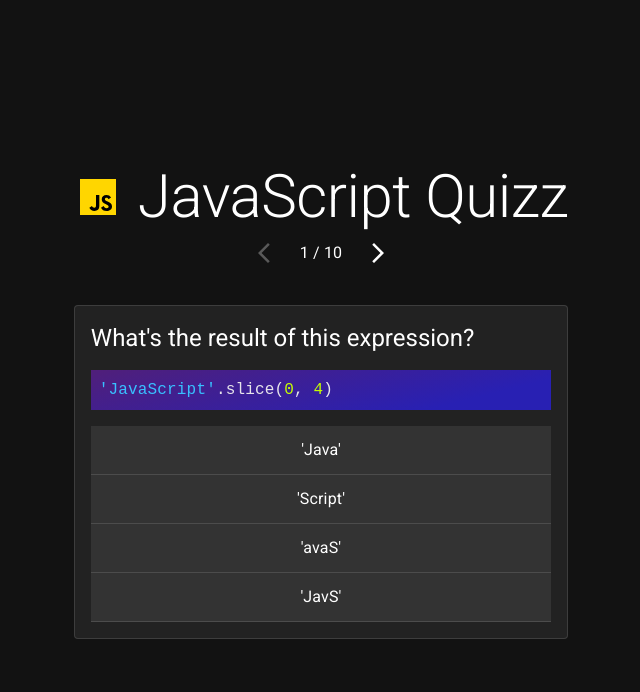
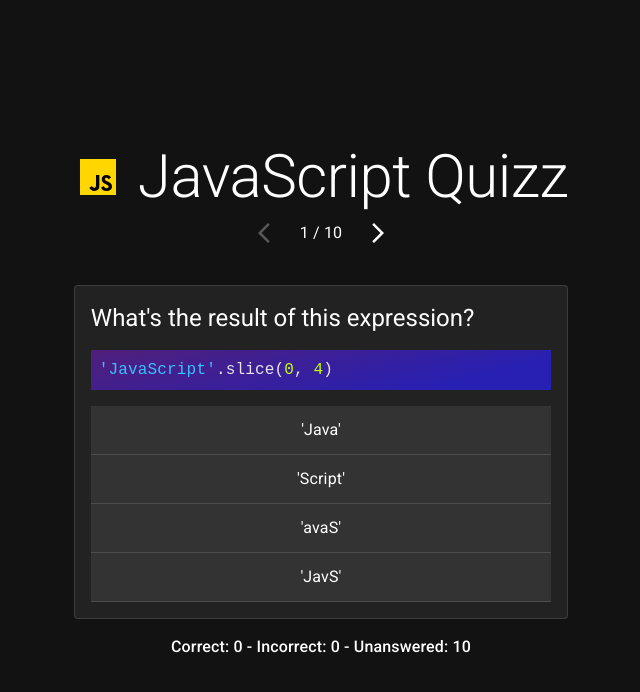
Before and after one commit to diegowrhasta/javascript-quiz, a React (Vite) app: page / in a window 1280 px wide. Both pictures are taken after a click on the button "START!". Shown: the top 692 px of the page, without its empty margins (319-959 px from the left). Built offline with nearby package versions, Linux system fonts and the light colour scheme.

Commit message:
Adds Footer component that keeps track of the questions answered, correct and incorrect answers

```diff
--- /dev/null
+++ b/src/Footer.tsx
@@ -0,0 +1,32 @@
+import { useQuestionsStore } from './store/questions'
+
+function Footer () {
+  const questions = useQuestionsStore(state => state.questions)
+
+  let correct = 0
+  let incorrect = 0
+  let unsanswered = 0
+
+  questions.forEach(question => {
+    const { userSelectedAnswer, correctAnswer } = question
+    if (userSelectedAnswer == null) {
+      unsanswered++
+      return
+    }
+
+    if (userSelectedAnswer === correctAnswer) {
+      correct++
+      return
+    }
+
+    incorrect++
+  })
+
+  return (
+    <footer style={{ marginTop: '16px' }}>
+      <strong>{`Correct: ${correct} - Incorrect: ${incorrect} - Unanswered: ${unsanswered}`}</strong>
+    </footer>
+  )
+}
+
+export { Footer }
--- a/src/Game.tsx
+++ b/src/Game.tsx
@@ -8,9 +8,10 @@
   Stack,
   Typography,
 } from '@mui/material'
-
 import SyntaxHighlighter from 'react-syntax-highlighter'
 import { gradientDark } from 'react-syntax-highlighter/dist/esm/styles/hljs'
+
+import { Footer } from './Footer'
 
 import { useQuestionsStore } from './store/questions'
 import { type Question as QuestionType } from './types'
@@ -103,6 +104,7 @@
         </IconButton>
       </Stack>
       <Question info={questionInfo} />
+      <Footer />
     </>
   )
 }
```
